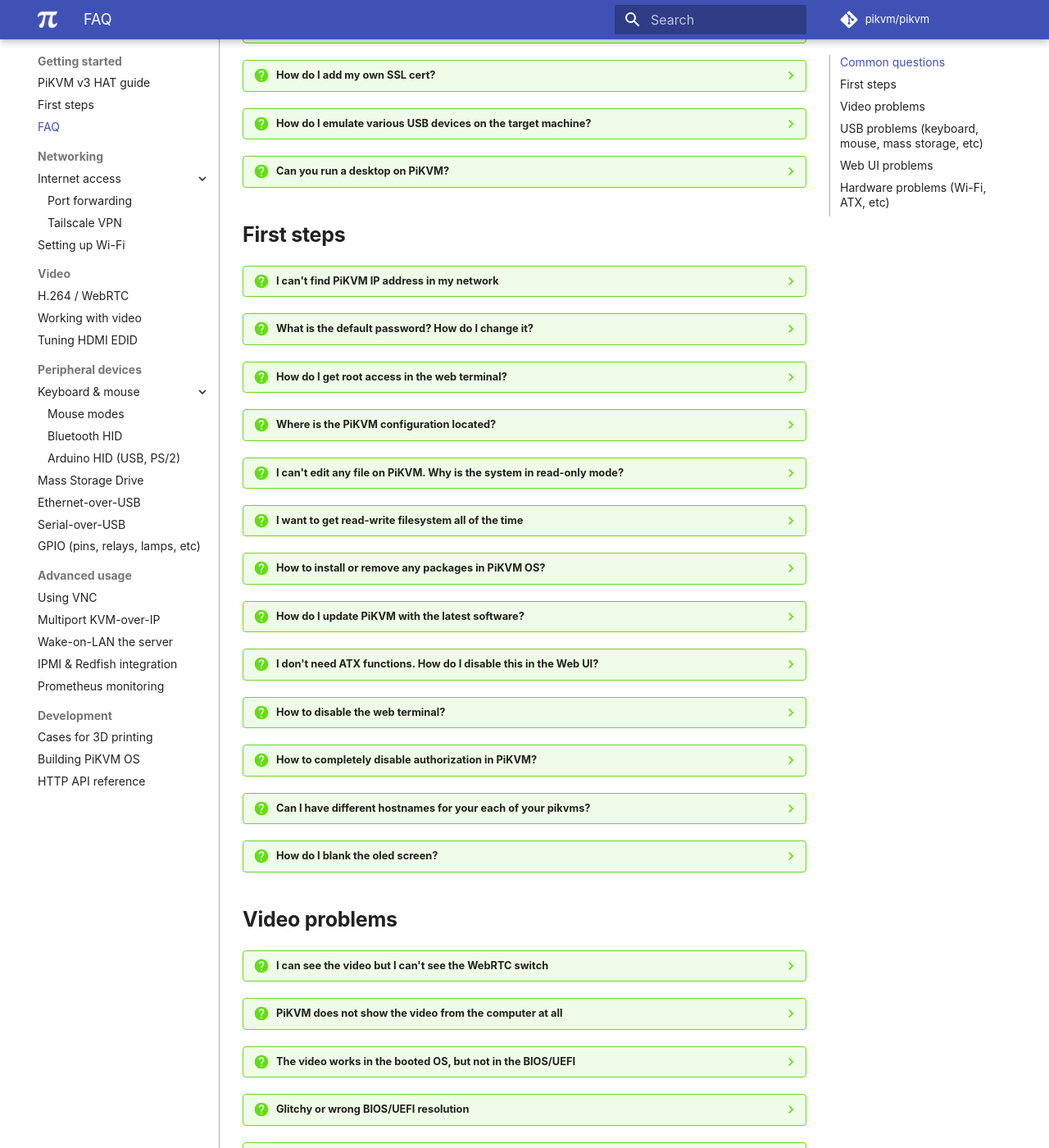
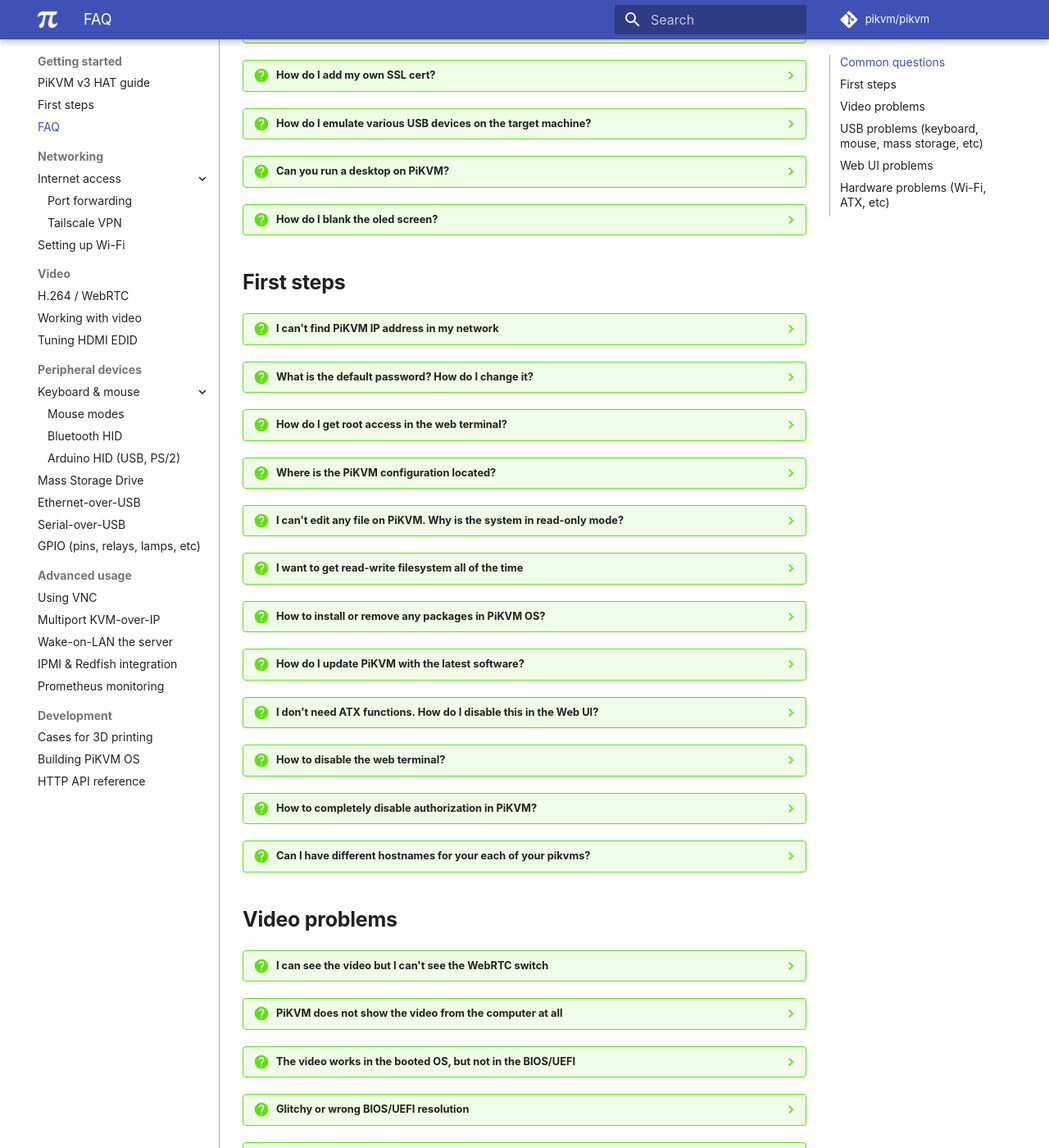
Before and after one commit to pikvm/pikvm, an MkDocs documentation site: the page built from docs/faq.md, in a window 1280 px wide and 1400 px high, scrolled down 1183 px. Shown: the whole window at 82% size. Built offline with MkDocs 1.6.1 and Material for MkDocs 9.7.7, drawn with Linux system fonts in a browser that asks for light colours; some web fonts are replaced; comment, search, counter and statistics services are not loaded; some of the changed lines change nothing that is shown.

Commit message:
Update faq.md

````diff
--- a/docs/faq.md
+++ b/docs/faq.md
@@ -123,6 +123,14 @@
     Yes, but it's strongly not recommended OR supported as this OS should be used in read-only mode and it will need read-write enabled all of the time. Instructions [here](https://www.linuxfordevices.com/tutorials/linux/how-to-install-gui-on-arch-linux).
 
 
+??? question "How do I blank the oled screen?"
+    Please run the following:
+
+    ```
+    /usr/bin/kvmd-oled --height=32 --interval=5 --clear-on-exit --text="turn off in 5s"
+    systemctl disable --now kvmd-oled kvmd-oled-reboot kvmd-oled-shutdown
+    ```
+
 ## First steps
 
 ??? question "I can't find PiKVM IP address in my network"
@@ -241,15 +249,6 @@
     1. Make sure you are root, run `rw` then run `hostnamectl set-hostname yournewhostname.domain`.
     2. Optional: edit `/etc/kvmd/meta.yaml` to alter the displayed hostname in the web UI.
     3. Run `ro` and `reboot`.
-
-
-??? question "How do I blank the oled screen?"
-    Please run the following:
-
-    ```
-    /usr/bin/kvmd-oled --height=32 --interval=5 --clear-on-exit --text=“turn off in 5s”
-    systemctl disable --now kvmd-oled kvmd-oled-reboot kvmd-oled-shutdown
-    ```
 
 
 ## Video problems
````
